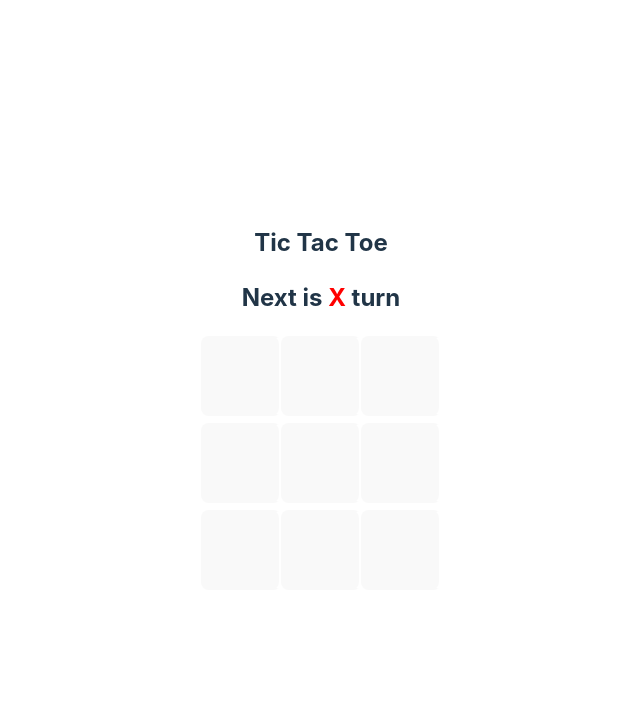
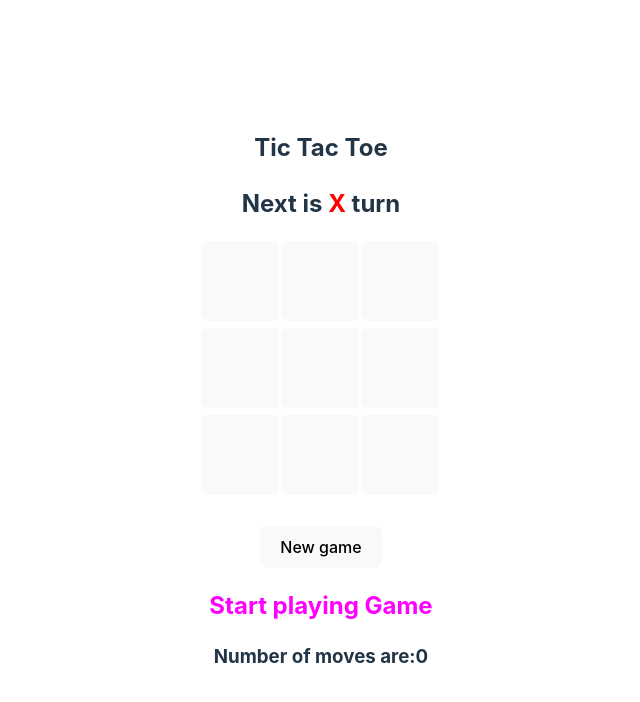
Before and after one commit to mohansai9121/TicTacToe-Game, a React (Vite) app: page / in a window 1280 px wide. Shown: the top 702 px of the page, without its empty margins (319-959 px from the left). Built offline with nearby package versions, Linux system fonts and the light colour scheme.

Commit message:
number of moves and reset button added

```diff
--- a/src/App.jsx
+++ b/src/App.jsx
@@ -4,7 +4,7 @@ import Board from './Components/Board'
 
 function App() {
   return (
-    <div >
+    <div>
       <Board/>
     </div>
   )
--- a/src/Components/Board.jsx
+++ b/src/Components/Board.jsx
@@ -3,31 +3,45 @@ import { useState } from "react"
 import './Styles.scss'
 import { checkWinner } from "./winner"
 import StatusMsg from "./StatusMsg"
-
+import History from "./History"
+const newBoard = [{squares:Array(9).fill(null), isX:true}]
 const Board = () => {
-  let [squares, setSquares] = useState(Array(9).fill(null))
-  let [isX, setIsX] = useState(true)
+  let [history, setHistory] = useState(newBoard)
+  //let [squares, setSquares] = useState(Array(9).fill(null))
+  //let [isX, setIsX] = useState(true)
+  let [move, setMove] = useState(0)
+  let {squares, isX} = history[move]
   let winnerIs = checkWinner(squares)
 
   const squareHandler = (position)=>{
-    if(squares[position] || winnerIs){
+    var currentMove = history[history.length-1]
+    if(currentMove.squares[position] || winnerIs){
       return;
     }
-    setSquares((gameSquares)=>{
-      return gameSquares.map((squareValue, p)=>{
+    setHistory((currentHistory)=>{
+      let currentMove = currentHistory[currentHistory.length-1]
+      const nextSquares = currentMove.squares.map((squareValue, p)=>{
         if(position === p){
           return isX? 'X': 'O'
         }
         return squareValue
       })
+      return currentHistory.concat({
+        squares: nextSquares,
+        isX:!currentMove.isX
+      })
     })
-    setIsX((valueX)=>!valueX)
+    setMove(move=>move+1)
   }
-
+  console.log(history)
   const renderSquares = (pos)=>{
     return <Square value={squares[pos]} onClick={()=>{
       squareHandler(pos)
     }}/>
+  }
+  const newGame = ()=>{
+    setHistory(newBoard)
+    setMove(0)
   }
 
   return (
@@ -50,7 +64,9 @@ const Board = () => {
         {renderSquares(6)}
         {renderSquares(7)}
         {renderSquares(8)}
-      </div>
+      </div><br></br>
+      <button onClick={newGame} className={`newGame ${winnerIs? 'active':''}`}>New game</button>
+      <History moves={move}/>
     </div>
   )
 }
--- /dev/null
+++ b/src/Components/History.jsx
@@ -0,0 +1,11 @@
+
+const History = ({moves}) => {
+  return (
+    <div>
+      <h2 className={!moves?'startGame':''}>Start playing Game</h2>
+      <h3>Number of moves are:{moves}</h3>
+    </div>
+  )
+}
+
+export default History
--- a/src/Components/Square.jsx
+++ b/src/Components/Square.jsx
@@ -4,7 +4,7 @@ import './Styles.scss'
 const Square = ({value, onClick}) => {
   return (
     <div>
-        <button className="square" onClick={onClick}>{value}</button>
+        <button className="square" onClick={onClick}><span className={(value==='X')?'redx':'greeno'}>{value}</span></button>
     </div>
   )
 }
--- a/src/Components/StatusMsg.jsx
+++ b/src/Components/StatusMsg.jsx
@@ -4,13 +4,13 @@ const StatusMsg = ({ winner, squares, nextPlayer}) => {
     let player = nextPlayer?'X':'O'
     const statusMsg = ()=>{
         if(winner){
-            return <div>Winner is <span className={winner==='o'?'redx':'greeno'}>{winner}</span></div>
+            return <div>Winner is <span className={winner==='X'?'redx':'greeno'}>{winner}</span></div>
         }
         if(!winner && squaresFull){
             return <div>Game Draw</div>
         }
         if(!winner && !squaresFull)
-          return <div>Next is<span className={player?'redx':'greeno'}> {player}</span> turn</div>
+          return <div>Next is<span className={nextPlayer?'redx':'greeno'}> {player}</span> turn</div>
         return null
     }
   return (
--- a/src/Components/Styles.scss
+++ b/src/Components/Styles.scss
@@ -23,3 +23,11 @@
 .greeno{
     color: green;
 }
+.newGame{
+    &.active{
+        background-color: orange;
+    }
+}
+.startGame{
+    color: #ff00ff;
+}
```
